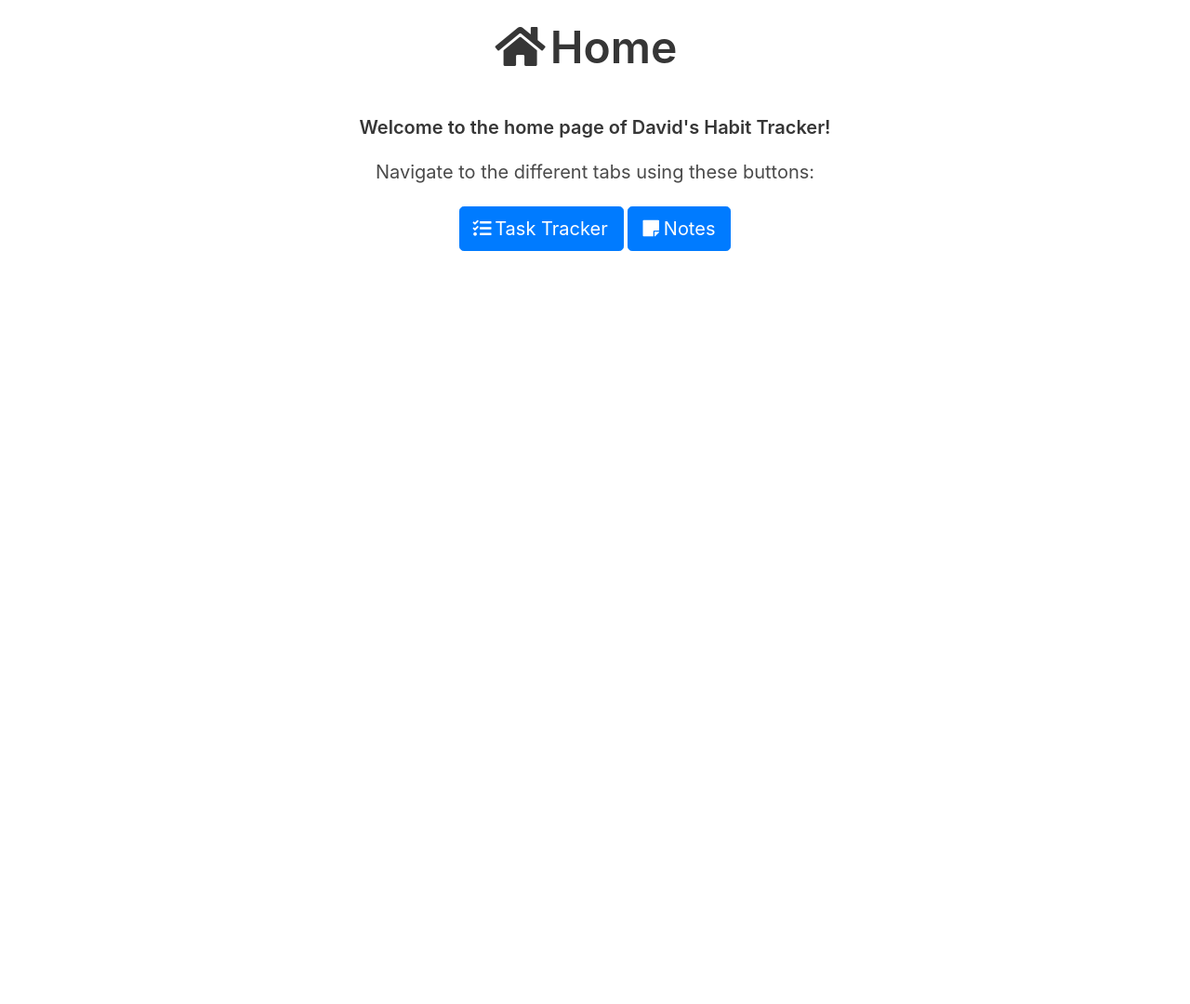
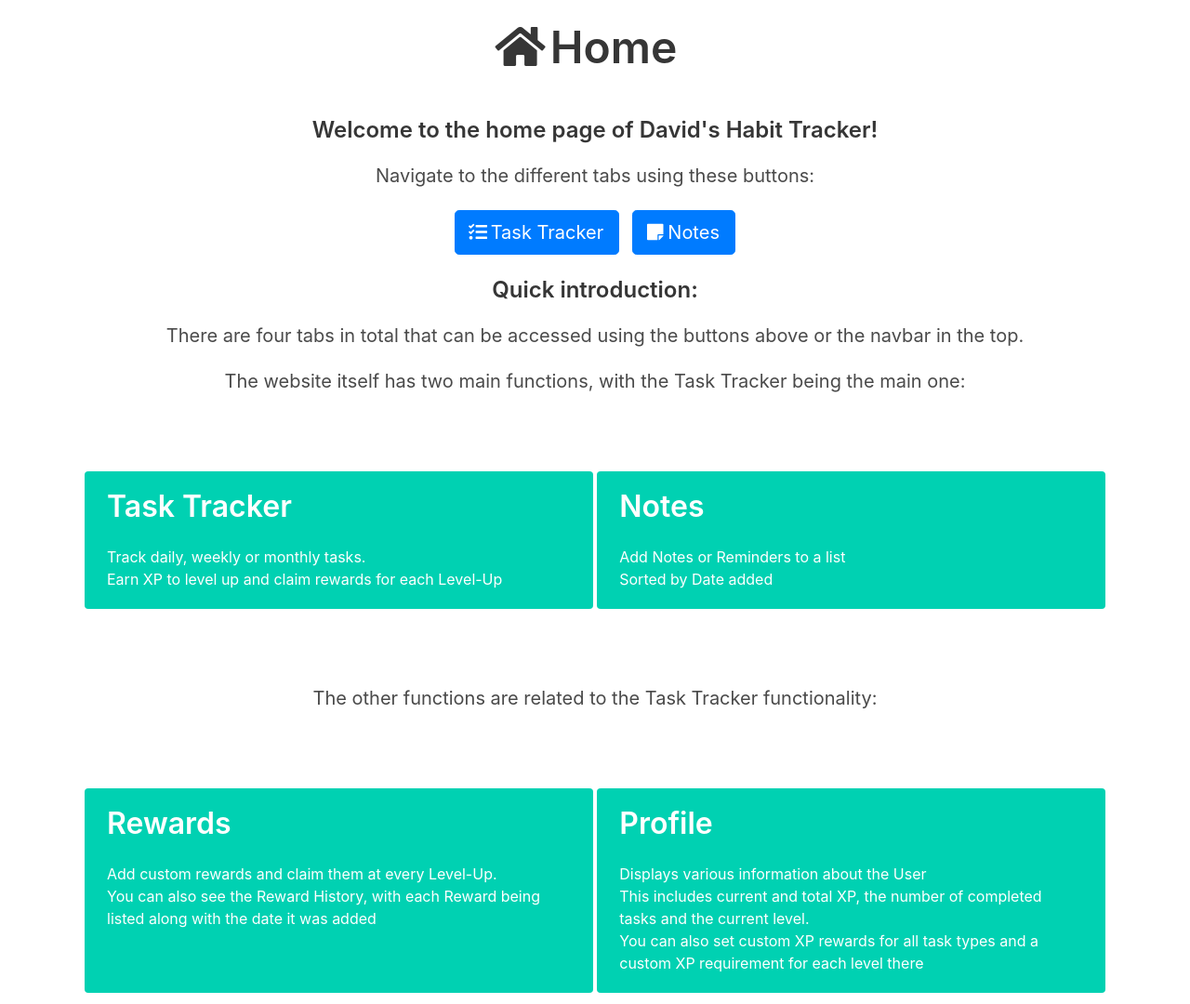
Before and after one commit to David-R-Buchmann/Habit-Tracker, a Flask app: page / in a window 1280 px wide. Shown: the part 56-1136 px from the top of the page at 93% size. Before the commit the page ends 800 px from the top, so only its background shows below. Run offline with Flask 3, Linux system fonts and the light colour scheme; the first user in the database is signed in; some libraries are stand-ins or nearby versions.

Commit message:
Improved visuals and added descriptions
Especially updated the Home page

```diff
--- a/website/templates/home.html
+++ b/website/templates/home.html
@@ -9,7 +9,7 @@
 </h1>
 <br/>
 <div align="center">
-<h5 class="title is-5 is-spaced"> Welcome to the home page of David's Habit Tracker! </h5>
+<h5 class="title is-4 is-spaced"> Welcome to the home page of David's Habit Tracker! </h5>
 <p class="subtitle">Navigate to the different tabs using these buttons:</p>
 </div>
 <br/>
@@ -19,11 +19,65 @@
             <i class="fas fa-tasks" aria-hidden="true"></i>
         </span> Task Tracker
     </a>
-
+    &nbsp;
     <a class="btn btn-primary btn-lg" href="/notes" role="button">
         <span class="icon is-small">
             <i class="fas fa-sticky-note" aria-hidden="true"></i>
         </span> Notes
     </a>
 </div>
+
+<br/>
+
+<div align="center">
+    <h5 class="title is-4 is-spaced"> Quick introduction: </h5>
+    <p class="subtitle">There are four tabs in total that can be accessed using the buttons above or the navbar in the top.</p>
+    <p class="subtitle">The website itself has two main functions, with the Task Tracker being the main one:</p>
+</div>
+
+<br/>
+<br/>
+<br/>
+
+<div class="tile is-parent">
+    <div class="tile is-child notification is-primary">
+        <h3 class="title is-3"> Task Tracker</h3>
+        <p> Track daily, weekly or monthly tasks. </p>
+        <p> Earn XP to level up and claim rewards for each Level-Up </p>
+    </div>
+    &nbsp;
+    <div class="tile is-child notification is-primary">
+        <h3 class="title is-3"> Notes</h3>
+        <p> Add Notes or Reminders to a list</p>
+        <p> Sorted by Date added </p>
+    </div>
+</div>
+
+<br/>
+<br/>
+
+<div align="center">
+    <br/>
+    <p class="subtitle">The other functions are related to the Task Tracker functionality:</p>
+</div>
+
+<br/>
+<br/>
+<br/>
+
+<div class="tile is-parent">
+    <div class="tile is-child notification is-primary">
+        <h3 class="title is-3"> Rewards </h3>
+        <p> Add custom rewards and claim them at every Level-Up.</p>
+        <p> You can also see the Reward History, with each Reward being listed along with the date it was added</p>
+    </div>
+    &nbsp;
+    <div class="tile is-child notification is-primary">
+        <h3 class="title is-3"> Profile </h3>
+        <p> Displays various information about the User </p>
+        <p> This includes current and total XP, the number of completed tasks and the current level. </p>
+        <p> You can also set custom XP rewards for all task types and a custom XP requirement for each level there</p>
+    </div>
+</div>
+
 {% endblock %}
--- a/website/templates/profile.html
+++ b/website/templates/profile.html
@@ -1,6 +1,8 @@
 {% extends "base.html" %}
 
 {% block content %}
+
+<br/>
 
 <h1 align="center" class="title is-size1">Your Profile</h1>
 <br/>
```
Also changed, not shown: website/templates/rewards.html (+23 -13 lines), website/templates/tasks.html (+25 -24 lines).
